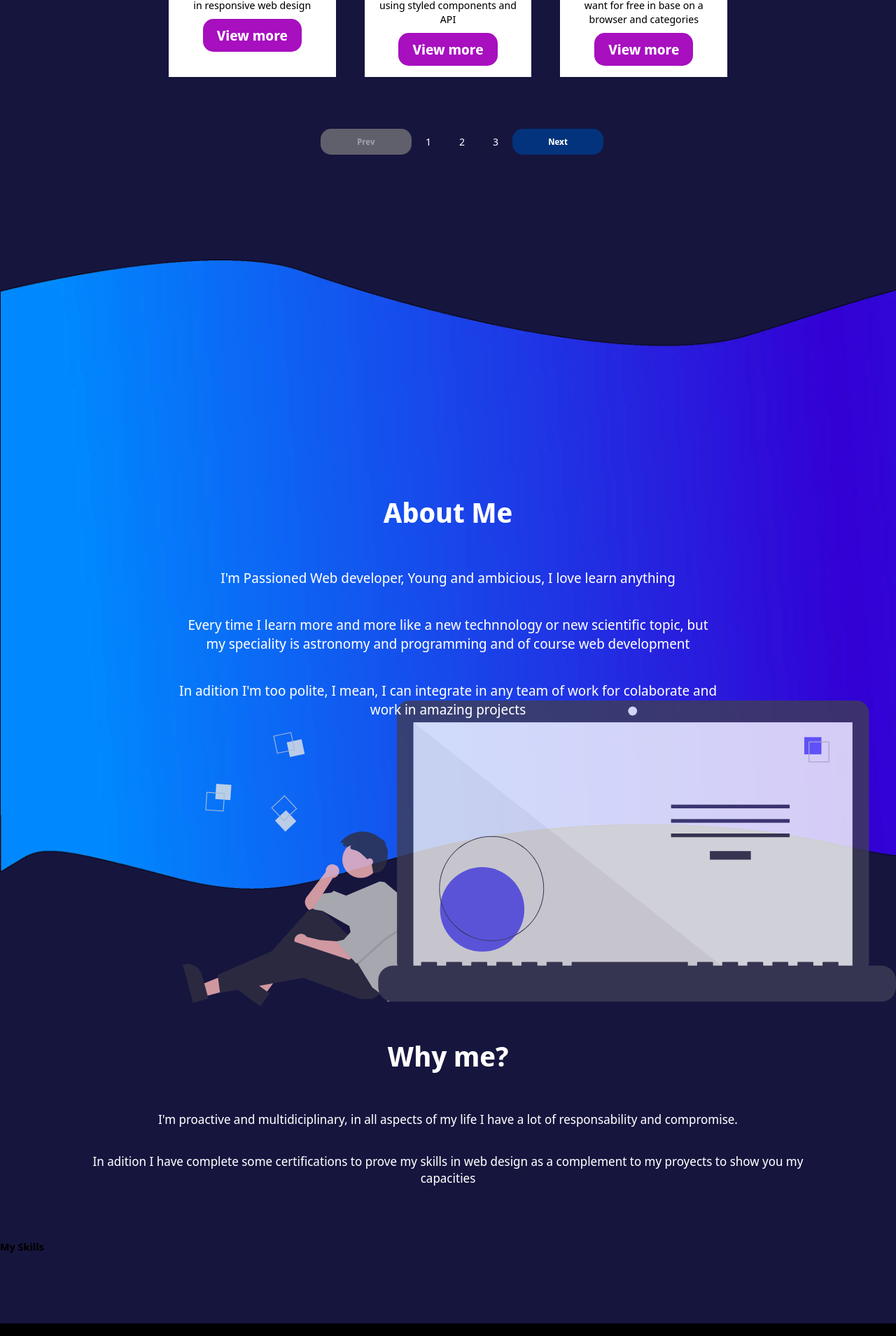
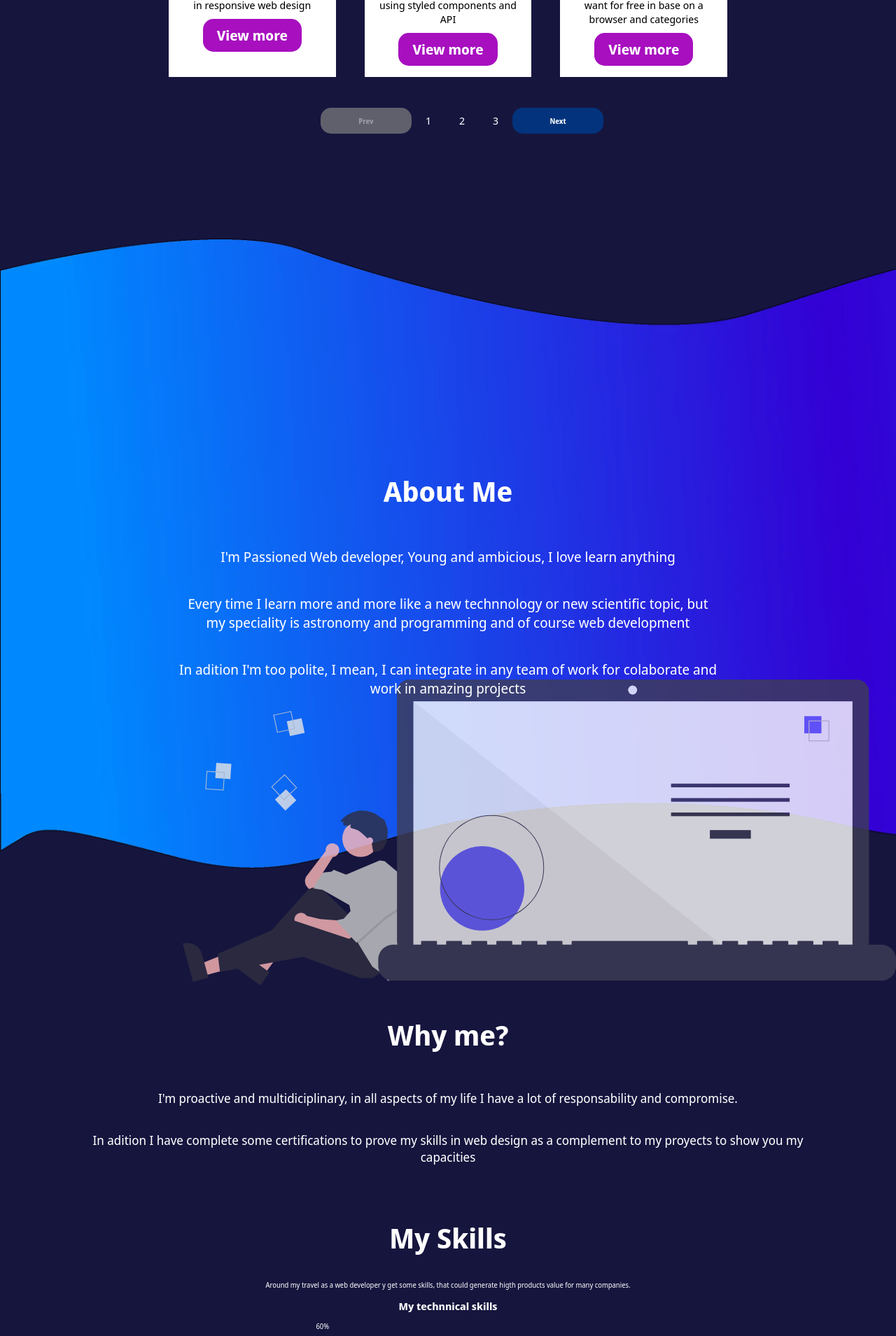
Before and after one commit to FernuDev/Personal-Page, a React (Create React App) app: page / in a window 1280 px wide. Shown: the part 2600-4509 px from the top of the page at 70% size. Built offline with nearby package versions, Linux system fonts and the light colour scheme.

Commit message:
Agregando boostrap para barras de progreso a mi web

```diff
--- a/package.json
+++ b/package.json
@@ -6,7 +6,9 @@
     "@testing-library/jest-dom": "^5.15.0",
     "@testing-library/react": "^11.2.7",
     "@testing-library/user-event": "^12.8.3",
+    "bootstrap": "^5.1.3",
     "react": "^17.0.2",
+    "react-bootstrap": "^2.0.2",
     "react-dom": "^17.0.2",
     "react-icons": "^4.3.1",
     "react-scripts": "4.0.3",
--- a/src/Components/About.jsx
+++ b/src/Components/About.jsx
@@ -40,6 +40,16 @@ const AboutBg = styled.section`
         z-index: 1;
         right: 0cm;
         top: 70%;
+    }
+
+    @media (min-width: 280px) and (max-width:480px){
+        img{
+            display: none;
+        }
+
+        .About-content{
+            margin: 15rem auto;
+        }
     }
 `;
 
--- a/src/Components/ProjectTitle.jsx
+++ b/src/Components/ProjectTitle.jsx
@@ -18,22 +18,18 @@ const ProyectH = ({filtro}) => {
                 <FlexH className='project-h'>{filtro}<FaReact /></FlexH>
 
             );
-            break;
         case "HTML/CSS":
             return(
                 <FlexH className='project-h'>{filtro}<AiFillHtml5 /></FlexH>
             );
-            break;
         case "C++":
             return(
                 <FlexH className='project-h'>{filtro}<SiCplusplus /></FlexH>
             );
-            break;
         case "Python":
             return(
                 <FlexH className='project-h'>{filtro}<FaPython /></FlexH>
             );
-            break;
         default:
             return(
                 <FlexH className='project-h'>{filtro}<AiFillProject /></FlexH>
--- a/src/Components/Proyect.jsx
+++ b/src/Components/Proyect.jsx
@@ -17,21 +17,27 @@ const ProyectCard = styled.div`
     }
 
     img{
-        height: 30rem;
         object-fit: cover;
         width: 100%;
     }
 
-    @media (min-width: 320px){
+    @media (min-width: 280px){
+
+        img{
+            height: 20rem;
+        }
+
+        p{
+            font-size: 1.2rem;
+        }
+
         .button-card{
             a{
                 font-size: 1.2rem;
             }
         }
 
-        p{
-            font-size: 1.2rem;
-        }
+
     }
 
     @media (min-width: 1200px){
@@ -44,6 +50,11 @@ const ProyectCard = styled.div`
         p{
             font-size: 1.5rem;
             margin: 1rem 1rem;
+        }
+
+        img{
+            height: 30rem;
+
         }
     }
 `;
--- a/src/Components/Proyects.jsx
+++ b/src/Components/Proyects.jsx
@@ -84,6 +84,27 @@ const ProjectsGrid = styled.div`
 `;
 
 const Paginador = styled.div`
+
+    @media (min-width: 280px){
+        max-width: 25rem;
+        margin: 2rem auto;
+
+        .btn-page{
+            padding: 0.5rem 1rem;
+            font-size: 1rem;
+        }
+
+        .selectPage{
+            font-size: 0.8rem;
+        }
+
+        .disabled{
+        }
+
+
+
+    }
+
     max-width: 45rem;
     display: flex;
     justify-content: center;
@@ -119,6 +140,8 @@ const Paginador = styled.div`
         background-color: gray;
         opacity: 70%;
     }
+
+
 `;
 
 
@@ -208,12 +231,7 @@ const Proyects = () => {
         case 'Python':
             pageCount = Math.ceil(PythonP.length / n);
             break;
-
-
     }
-
-
-
     return (
         <ProyectsContainer>
             <Container>
--- a/src/Components/Skills.jsx
+++ b/src/Components/Skills.jsx
@@ -1,9 +1,31 @@
+import ProgressBar from 'react-bootstrap/ProgressBar'
+import styled from 'styled-components';
+
+const SkillContainer = styled.section`
+    max-width: 70%;
+    margin: 20rem auto;
+    color: white;
+    text-align: center;
+
+    >h1{
+        font-size: 4rem;
+    }
+`;
 
 const Skills = () => {
     return (
-        <section>
+        <SkillContainer>
             <h1>My Skills</h1>
-        </section>
+
+            <p>Around my travel as a web developer y get some skills, that could generate higth products value for many companies.
+            </p>
+
+            <div>
+                <h1>My technnical skills</h1>
+
+                <ProgressBar now = {60} label ={`60%`} />
+            </div>
+        </SkillContainer>
      );
 }
 
--- a/src/index.css
+++ b/src/index.css
@@ -53,6 +53,8 @@ img{
     cursor: pointer;
 }
 
+
+
 .btn-secundario:hover{
     background-color: #8E29AF;
     transition: 1s;
@@ -61,3 +63,13 @@ img{
     background-color: var(--Blue);
     transition: 1s;
 }
+
+
+/* Media Queries de mobil */
+
+@media (min-width: 280px) AND (max-width:480px){
+    .btn-secundario{
+        font-size: 1rem;
+        padding: 1rem 0.2rem;
+    }
+}
```
Also changed, not shown: 2 other files (tests, documents, lock files or other folders).
